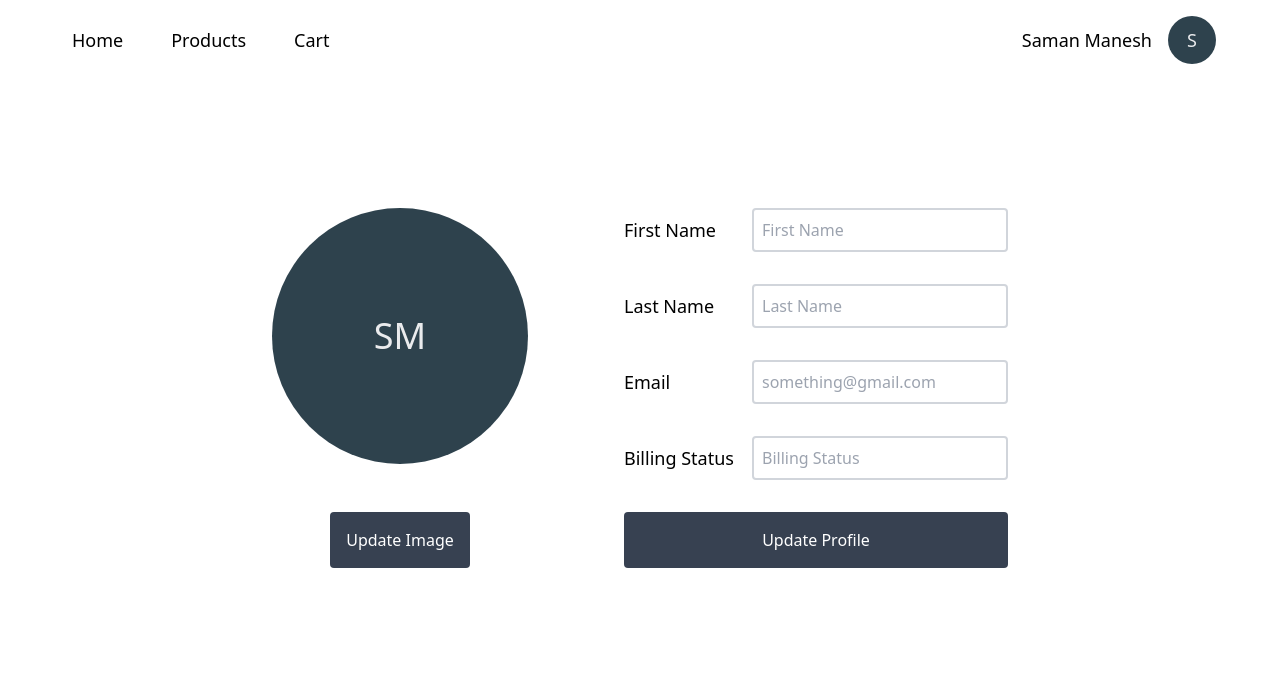
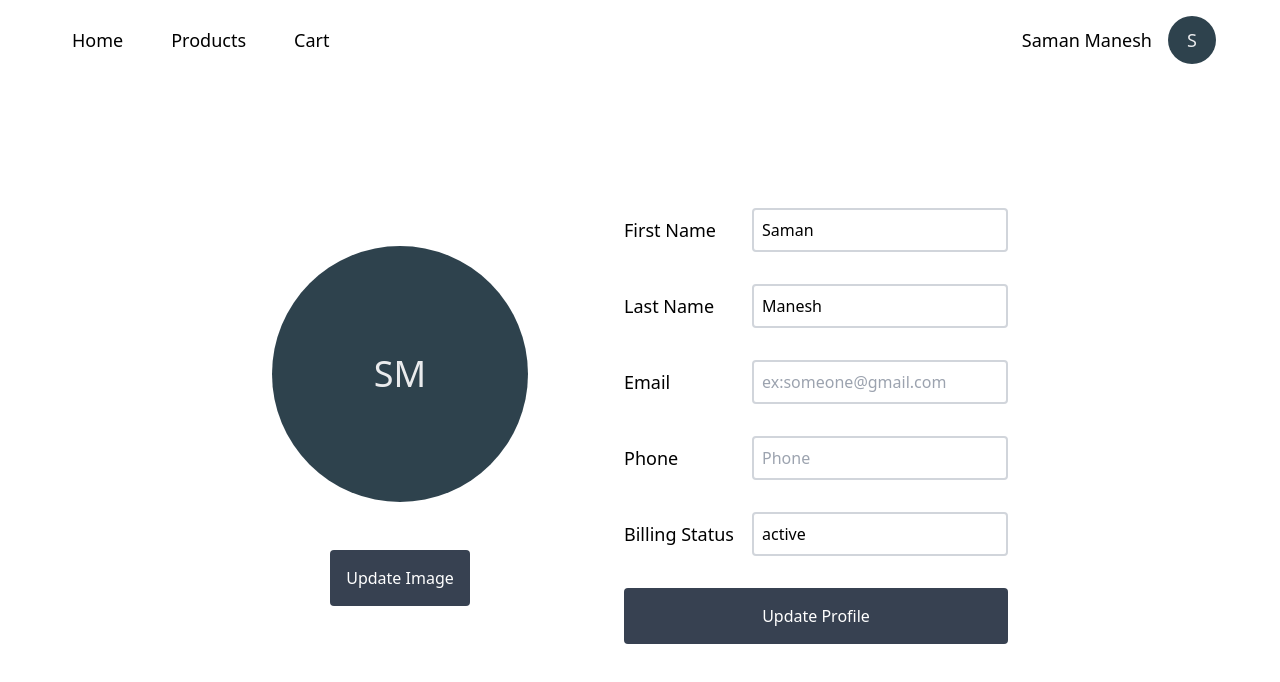
Before and after one commit to samanmanesh/bookstore, a Next.js app: page /account in a window 1280 px wide. Shown: the top 682 px of the page. Built offline with nearby package versions, Linux system fonts and the light colour scheme.

Commit message:
changing to the form

```diff
--- a/src/features/profileSlice.ts
+++ b/src/features/profileSlice.ts
@@ -1,5 +1,5 @@
-import { RootState } from "@/app/store";
-import { createSlice } from "@reduxjs/toolkit";
+import { RootState , AppDispatch} from "@/app/store";
+import { createSlice, PayloadAction } from "@reduxjs/toolkit";
 
 export interface ProfileState {
   firstName: string;
@@ -23,7 +23,7 @@
   name: "profile",
   initialState,
   reducers: {
-    updateProfile : (state, action) => {
+    updateProfile : (state, action : PayloadAction<ProfileState> ) => {
       state.firstName = action.payload.firstName;
       state.lastName = action.payload.lastName;
       state.email = action.payload.email;
--- a/src/pages/account.tsx
+++ b/src/pages/account.tsx
@@ -1,7 +1,11 @@
-import { useState,useEffect } from "react";
+import { useState, useEffect } from "react";
 import Image from "next/image";
 import { useSelector, useDispatch } from "react-redux";
-import {updateProfile, ProfileState, selectProfile} from  '../features/profileSlice';
+import {
+  updateProfile,
+  ProfileState,
+  selectProfile,
+} from "../features/profileSlice";
 
 const Account = () => {
   const data = useSelector(selectProfile);
@@ -15,70 +19,100 @@
     profileImage: "",
   });
 
-  useEffect (() => {
-    setLocalData(data)
-  }, [data])
+  useEffect(() => {
+    setLocalData(data);
+  }, [data]);
 
-  console.log("profileState", data)
+  const formFields = [
+    {
+      label: "First Name",
+      name: "firstName",
+      value: localData.firstName,
+      placeholder: "First Name",
+    },
+    {
+      label: "Last Name",
+      name: "lastName",
+      value: localData.lastName,
+      placeholder: "Last Name",
+    },
+    {
+      label: "Email",
+      name: "email",
+      value: localData.email,
+      placeholder: "ex:someone@gmail.com",
+    },
+    {
+      label: "Phone",
+      name: "phone",
+      value: localData.phone,
+      placeholder: "Phone",
+    },
+    {
+      label: "Billing Status",
+      name: "billingStatus",
+      value: localData.blingStatus,
+      placeholder: "Billing Status",
+    },
+  ];
 
+  console.log("profileState", data);
+
+  const filedChange = (e: any) => {
+    setLocalData({ ...localData, [e.target.name]: e.target.value });
+  };
+
+  const updateProfile = () => {
+    if (localData.firstName === "") {
+      alert("Please enter first name");
+      return;
+    }
+    if (localData.lastName === "") {
+      alert("Please enter last name");
+    }
+    distpatch(updateProfile(localData))
+  };
 
   return (
     <div className="flex place-items-center h-full my-32 px-16 place-content-center space-x-24 ">
       <div className="flex flex-col place-items-center justify-center  ">
         <div className="w-64 h-64 rounded-full text-[#EAEBED] bg-[#2E424D] flex place-items-center justify-center text-4xl text-bold ">
-          {localData.profileImage?  <Image src={localData.profileImage} alt="S" className="w-full h-full rounded-full" />
-          : localData.firstName[0] + localData.lastName[0]}
+          {localData.profileImage ? (
+            <Image
+              src={localData.profileImage}
+              alt="S"
+              className="w-full h-full rounded-full"
+            />
+          ) : (
+            localData.firstName[0] + localData.lastName[0]
+          )}
         </div>
         <button className="bg-gray-700 text-white rounded p-4 mt-12">
           Update Image
         </button>
       </div>
       <div className=" w-1/3 h-full ">
-        <div className="flex flex-col space-y-8  ">
-          <div className="flex items-center justify-between  ">
-            <label className="text-lg font-medium">First Name</label>
-            <input
-              className="border-2 border-gray-300 rounded p-2 w-2/3"
-              type="text"
-              value={""}
-              placeholder="First Name"
-            />
-          </div>
-
-          <div className="flex items-center justify-between">
-            <label className="text-lg font-medium">Last Name</label>
-            <input
-              className="border-2 border-gray-300 rounded p-2 w-2/3"
-              type="text"
-              value={""}
-              placeholder="Last Name"
-            />
-          </div>
-
-          <div className="flex items-center justify-between">
-            <label className="text-lg font-medium">Email</label>
-            <input
-              className="border-2 border-gray-300 rounded p-2 w-2/3"
-              type="text"
-              value={""}
-              placeholder="something@gmail.com"
-            />
-          </div>
-
-          <div className="flex items-center justify-between">
-            <label className="text-lg font-medium">Billing Status</label>
-            <input
-              className="border-2 border-gray-300 rounded p-2 w-2/3"
-              type="text"
-              value={""}
-              placeholder="Billing Status"
-            />
-          </div>
-
-          <button className="bg-gray-700 text-white rounded p-4 mt-16">
+        <form className="flex flex-col space-y-8  ">
+          {formFields.map((field) => (
+            <div key={field.label + 1} className="flex items-center justify-between  ">
+              <label className="text-lg font-medium">{field.label}</label>
+              <input
+                className="border-2 border-gray-300 rounded p-2 w-2/3"
+                type="text"
+                name={field.name}
+                value={field.value}
+                placeholder={field.placeholder}
+                onChange={filedChange}
+              />
+            </div>
+          ))}
+          <button
+            className="bg-gray-700 text-white rounded p-4 mt-16"
+            onClick={updateProfile}
+          >
             Update Profile
           </button>
-        </div>
+        </form>
       </div>
     </div>
   );
```
